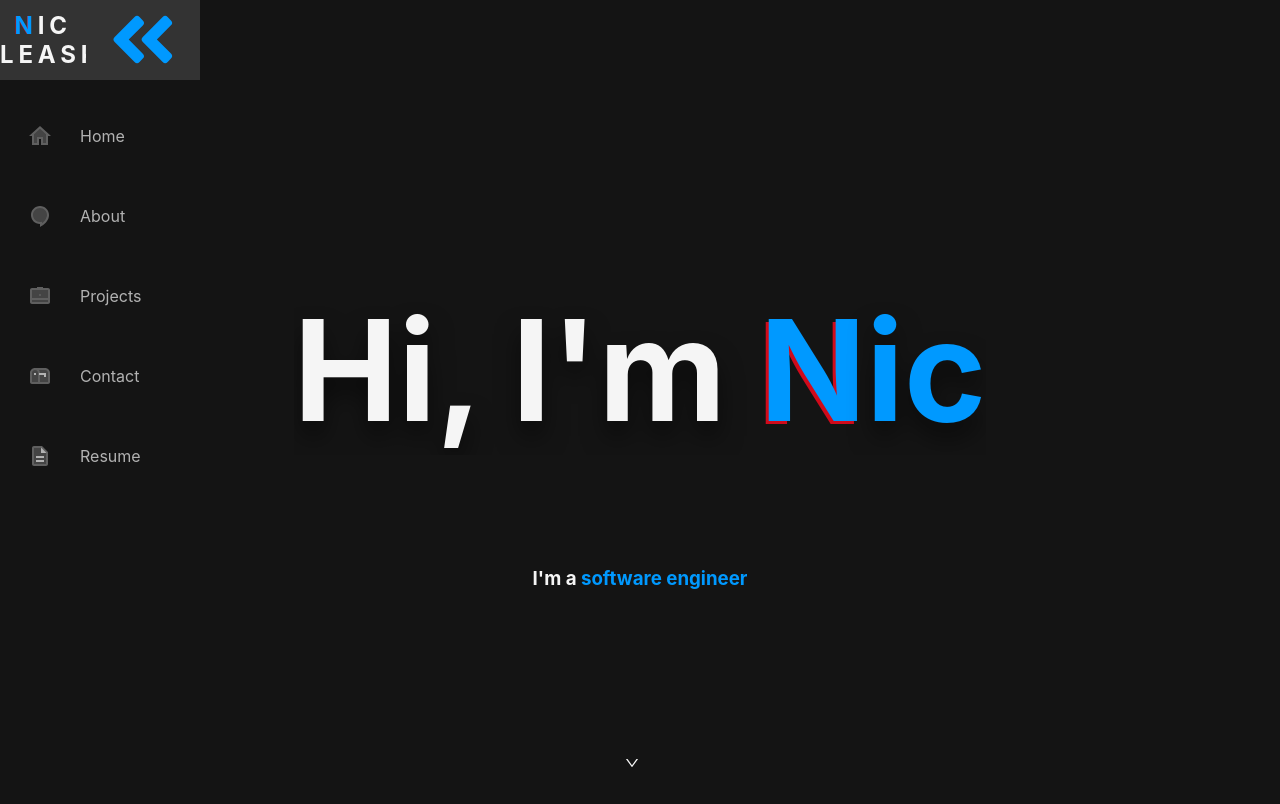
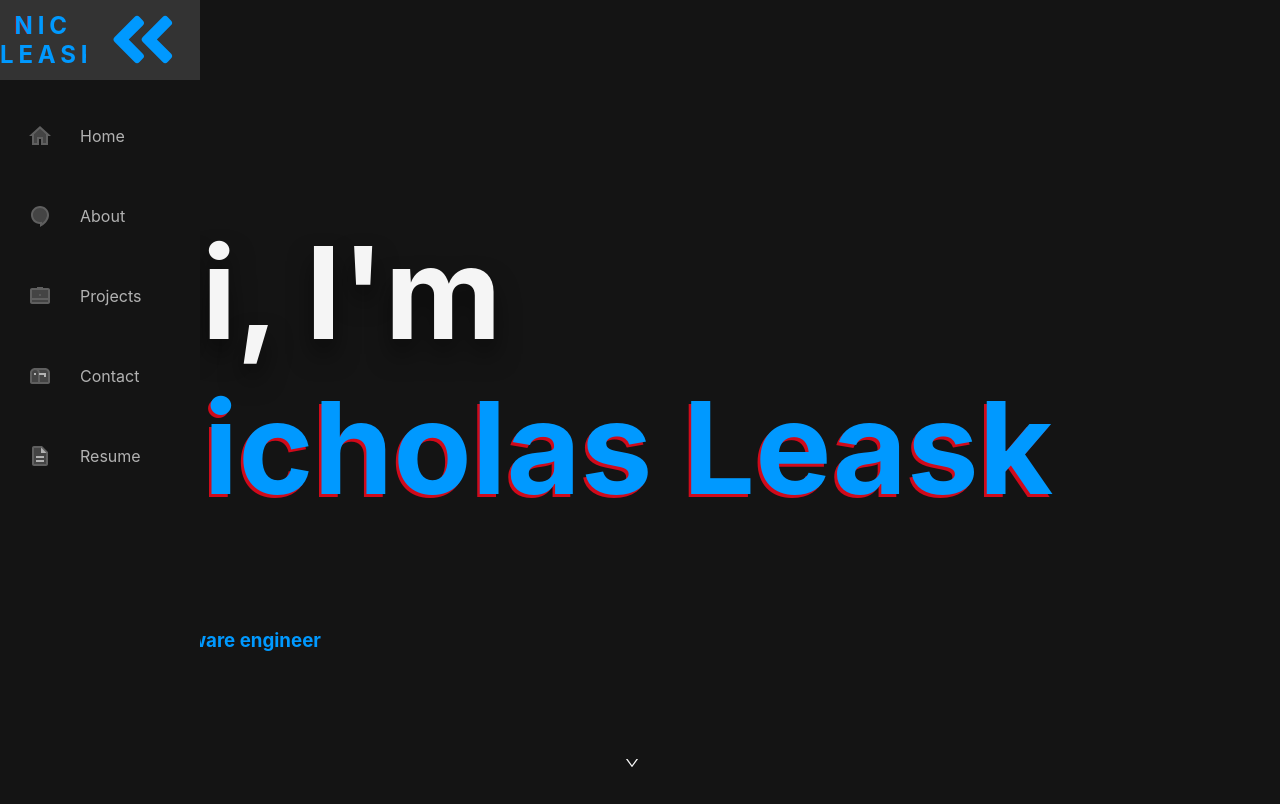
Before and after one commit to LeaskN/portfolio_3.0, a React (Create React App) app: page / in a window 1280 px wide. Shown: the top 804 px of the page. Built offline with nearby package versions, Linux system fonts and the light colour scheme.

Commit message:
updated text-animation

```diff
--- a/src/App.css
+++ b/src/App.css
@@ -30,23 +30,9 @@ body{
   overflow-x: none;
 }
 
-/* body::-webkit-scrollbar {
-  width: 1.5rem;
-}
-body:hover::-webkit-scrollbar {
-  width: .5rem;
-  color: red;
-}
-body::-webkit-scrollbar-track {
-  background: #1e1e24;
-}
-body::-webkit-scrollbar-thumb{
-  background: var(--nl-dark-blue);
-} */
-
 main{
-  margin-left: 5rem;
   font-size: 1em;
+  padding-left: 10px;
 }
 
 .navbar{
@@ -107,6 +93,7 @@ main{
   color: var(--nl-white);
   fill: var(--nl-white);
 }
+
 .fa-secondary{
   color: var(--nl-light-blue);
   fill: var(--nl-light-blue);
@@ -141,6 +128,7 @@ main{
 .top-logo{
   width: 100%;
   justify-content: center;
+  color: var(--nl-light-blue);
 }
 /* small screens */
 @media only screen and (max-width:600px){
@@ -165,7 +153,7 @@ main{
     font-size: 1rem;
   }
   main{
-    margin: 0;
+    margin: 0 40px;
     padding-bottom: 5rem;
   }
 }
@@ -192,9 +180,8 @@ main{
   }
 
   main{
-    margin: 0px;
-    padding-left: 5rem;
-    padding-right: 5rem;
+    margin-left: 6rem;
+    margin-right: 6rem;
   }
 }
 
--- a/src/Components/Home/Home.css
+++ b/src/Components/Home/Home.css
@@ -2,26 +2,53 @@
   min-height: 100vh;
   display: flex;
   justify-content: center;
-  align-items: center;
   flex-direction: column;
   background-color: var(--bg-primary);
   color: var(--nl-white);
 }
 
 .intro {
-  animation: 1s intro .3s forwards;
-  transform: translateX(100vw);
-  font-size: 140px;
+  /* animation: 1s intro .3s forwards; */
+  /* transform: translateX(100vw); */
+  font-size: 60px;
+  font-size: 10vw;
   text-shadow: 0 15px 25px rgba(0,0,0,0.5);
-  text-align: center;
+  /* text-align: center; */
+}
+
+@media (min-width: 900px) {
+  .intro {
+    /* animation: 1s intro .3s forwards; */
+    /* transform: translateX(100vw); */
+    font-size: 110px;
+    font-size: 10vw;
+  }
 }
 
 .colored{
-  color: var(--nl-light-blue)
+  color: var(--nl-light-blue);
 }
 
+.name{
+  width: fit-content;
+  min-width: 20px;
+}
+
+.nameContainer{
+  text-transform: capitalize;
+  /* display: grid;
+  justify-items: center;
+  grid-template-columns: repeat(auto-fit, 40px); */
+  display: flex;
+  /* justify-content: center; */
+  /* flex-direction: row; */
+  flex-wrap: wrap;
+
+}
+
+/*
 @keyframes intro {
   to {
     transform:translateX(0);
   }
-}
+} */
--- a/src/Components/Home/Home.js
+++ b/src/Components/Home/Home.js
@@ -1,10 +1,53 @@
-import React from 'react';
+import React, {useEffect, useState} from 'react';
 import './Home.css';
 
 export default function Home(props){
+  const [letters, setLetters] = useState({
+    letters: ['+','*','/','|','}','{','[',']','~','"',':',';','?'],
+    count:0,
+    count2:0,
+    symbols: '+*/|}{[]~":;?/.><=+-_)(*&^%$#@!)}'
+  }) ;
+
+  useEffect(() => {
+    const name = 'Nicholas Leask'
+    const timer = window.setInterval(() => {
+      setLetters(prevLetters => {
+        if(prevLetters.letters.join('') === name) window.clearInterval(timer);
+        return animate({...prevLetters}, name)
+      });
+    }, 10);
+    return () => {
+      window.clearInterval(timer);
+    };
+  }, [])
+
+  function animate(prevLetters, name){
+    if(prevLetters.count2 < 10){
+      prevLetters.letters[prevLetters.count] = prevLetters.symbols[Math.floor(Math.random() * prevLetters.symbols.length)];
+      for(let i = prevLetters.count; i < prevLetters.letters.length; i++){
+        prevLetters.letters[i] = prevLetters.symbols[Math.floor(Math.random() * prevLetters.symbols.length)]
+      }
+      prevLetters.count2++;
+      return prevLetters
+    }
+    prevLetters.count2 = 0
+    prevLetters.letters[prevLetters.count] = name[prevLetters.count];
+    prevLetters.count++
+    return prevLetters;
+  }
+
+  const mapLetters = (arr) => {
+    arr.join('').split(' ').splice(1, ' ')
+    console.log(arr)
+    return arr.map(l => l);
+  }
+
   return(
     <div className="home" ref={props.refProp}>
-      <h1 className="intro">Hi, I'm <span className='colored'><span className='letterIcon'>N</span>ic</span></h1>
+      <h1 className="intro">Hi, I'm
+        <span className='colored'><span className='letterIcon nameContainer'>{mapLetters(letters.letters)}</span></span>
+      </h1>
       <h3>I'm a <span className='colored'>software engineer</span></h3>
     </div>
   )
--- a/src/Components/NavBar.js
+++ b/src/Components/NavBar.js
@@ -6,7 +6,7 @@ export default function NavBar (props){
       <ul className="navbar-nav">
         <li className="logo">
           <a href="/" className="nav-link" onClick={props.scrollTo.scrollToHome}>
-            <span className="link-text logo-text top-logo"><span className='letterIcon'>N</span>ic<br/>Leask</span>
+            <span className="link-text top-logo"><span className='letterIcon'>N</span>ic<br/>Leask</span>
             <svg
               aria-hidden="true"
               focusable="false"
```
